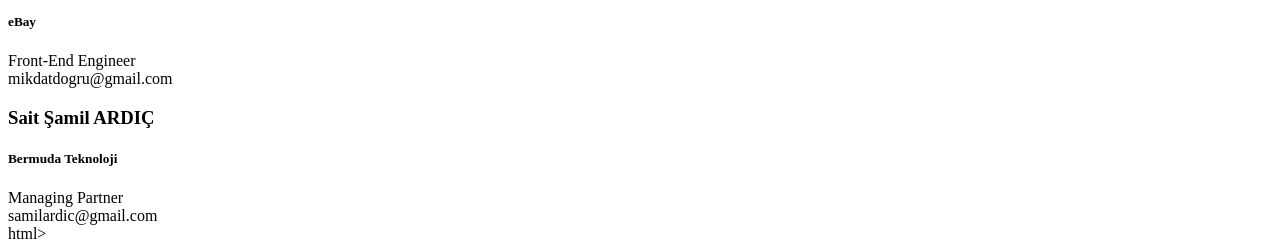
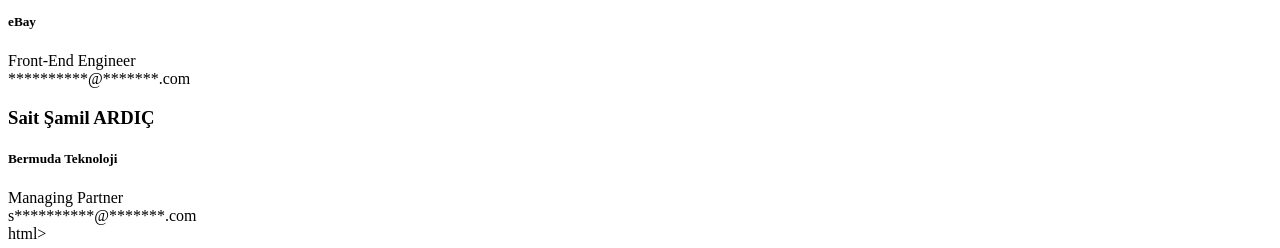
Before and after one commit to msardic/curriculumvitae, a website with bundled scripts: page index.html in a window 1280 px wide. Shown: the part 1655-1903 px from the top of the page. Built offline with nearby package versions, Linux system fonts and the light colour scheme; a web font is replaced by a local one.

Commit message:
Update index.html

```diff
--- a/index.html
+++ b/index.html
@@ -73,7 +73,7 @@
         </h1>
         <div class="subheading mb-5 mt-2">***** ****** Mh ****** ***** Sk  **/* · *****çekmece /
           İSTANBUL · <a href="tel:+90 5*4 **2*1**">+90 5*4 **2*1**</a> ·
-          <a href="mailto:msungurardic@gmail.com">msungurardic@gmail.com</a>
+          <a href="mailto:*****@gmail.com">******@gmail.com</a>
         </div>
         <p class="lead mb-5">Front-end tasarım konusunda, öğrenme sürecimi de kapsayan 1 yıllık tecrübem var. Bu yolda
           ilerlemek ve kendimi yeni teknolojilerle geliştirmek istiyorum.</p>
@@ -241,7 +241,7 @@
               <h3 class="mb-0">Mikdat DOĞRU</h3>
               <h5 class="subheading mb-3">eBay</h5>
               <div>Front-End Engineer</div>
-              <div>mikdatdogru@gmail.com</div>
+              <div>**********@*******.com</div>
 
             </div>
 
@@ -249,7 +249,7 @@
               <h3 class="mb-0">Sait Şamil ARDIÇ</h3>
               <h5 class="subheading mb-3">Bermuda Teknoloji</h5>
               <div>Managing Partner</div>
-              <div>samilardic@gmail.com</div>
+              <div>s**********@*******.com</div>
 
             </div>
 
```
